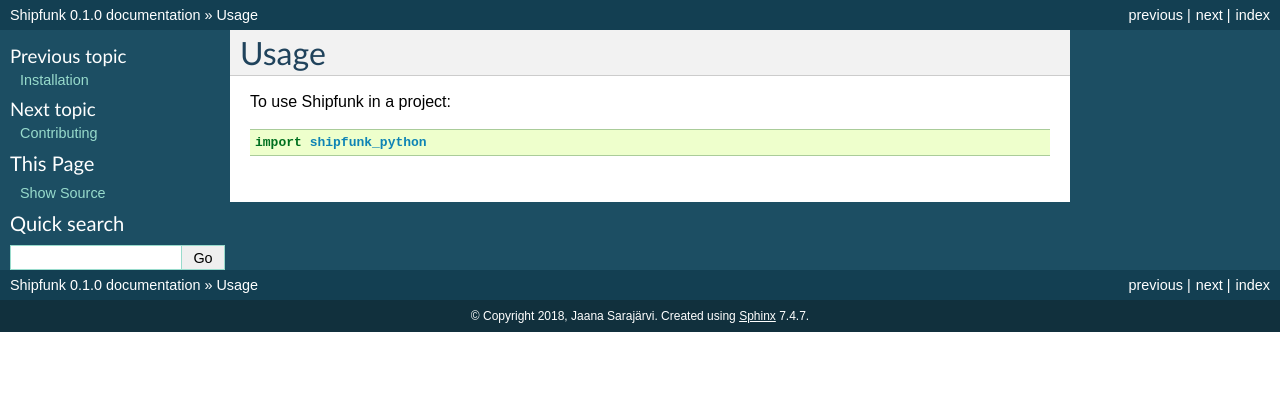
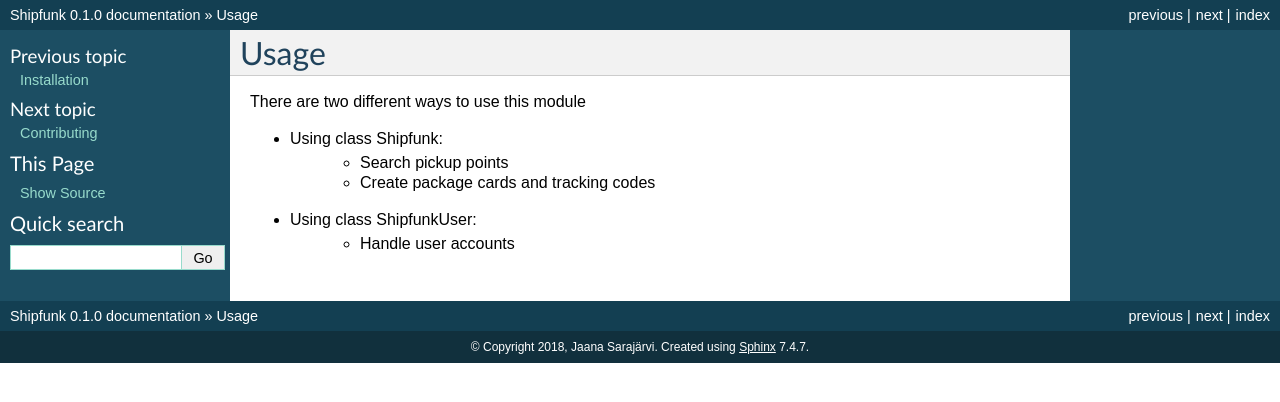
Before and after one commit to vilkasgroup/shipfunk_python, a Sphinx documentation site: the page built from docs/usage.rst, in a window 1280 px wide. Shown: the top 402 px of the page. Built offline with Sphinx 7.4.7, drawn with Linux system fonts in a browser that asks for light colours; pages that are not in the unit, such as notebooks, are missing from menus.

Commit message:
Updated docs

```diff
--- a/README.rst
+++ b/README.rst
@@ -33,6 +33,8 @@
 * Package card and tracking code creation
 * User accounts handling
 
+.. include:: usage.rst
+
 Credits
 ---------
 
--- a/docs/usage.rst
+++ b/docs/usage.rst
@@ -2,6 +2,10 @@
 Usage
 =====
 
-To use Shipfunk in a project::
+There are two different ways to use this module
 
-    import shipfunk_python
+* Using class Shipfunk:
+    * Search pickup points
+    * Create package cards and tracking codes
+* Using class ShipfunkUser:
+    * Handle user accounts
```
